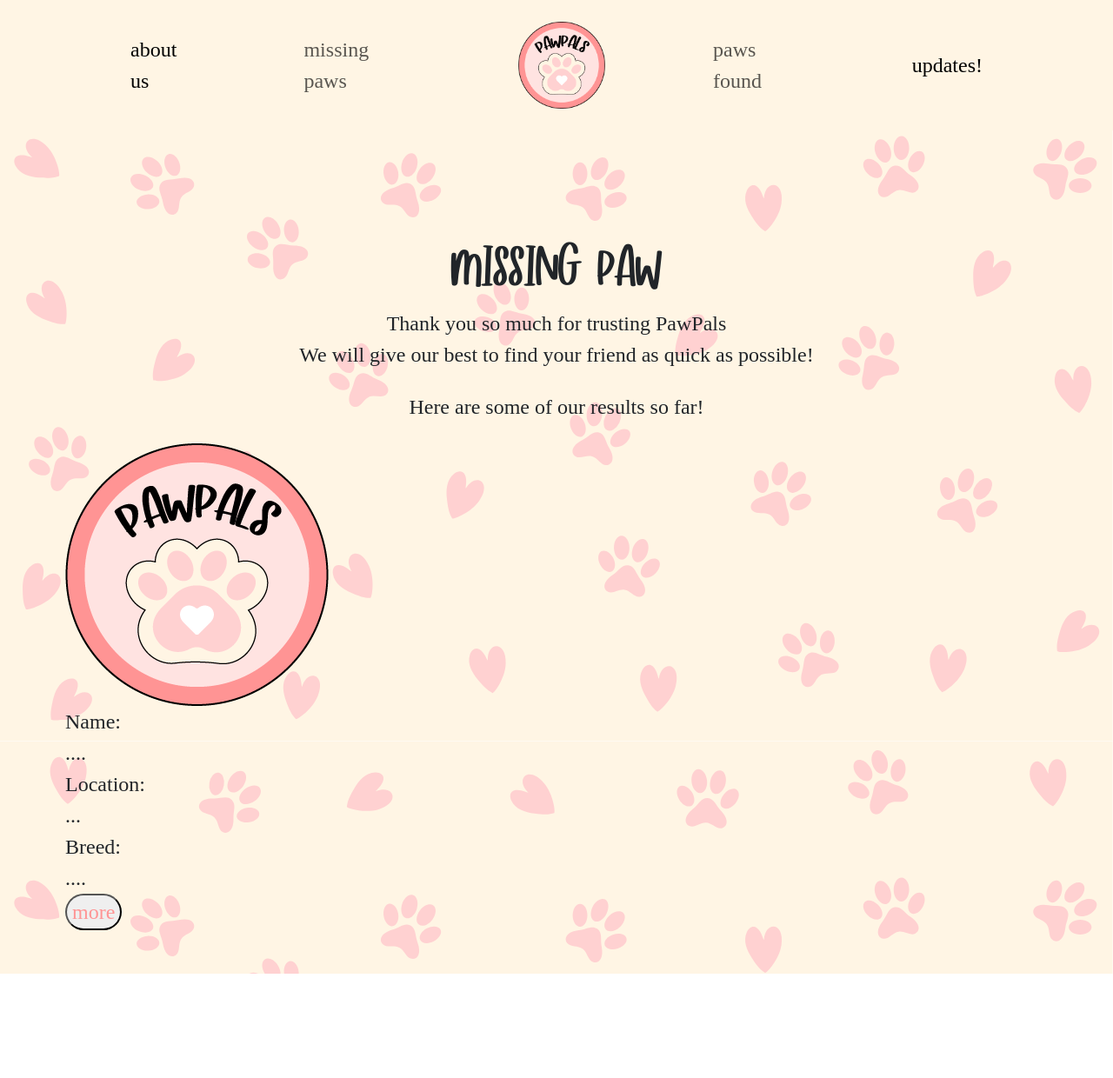
After one commit to newcoder2005/Lost-Found, a Flask app: template templates/missing-paw-results.html in a window 1280 px wide. The commit adds this page. Shown: the whole page at 87% size. Run offline with Flask 3, Linux system fonts and the light colour scheme; the template is opened without the code that fills it, so the values that code supplies are empty; some web fonts are replaced.

Commit message:
missing paw results page

```diff
--- /dev/null
+++ b/templates/missing-paw-results.html
@@ -0,0 +1,79 @@
+<!DOCTYPE html>
+<html lang="en">
+<head>
+    <meta charset="UTF-8">
+    <meta name="viewport" content="width=device-width, initial-scale=1.0">
+    <title>Document</title>
+    <link rel="stylesheet" href="styles.css">
+    <link href="fonts/HeyCharlie.ttf" rel="stylesheet">
+    <link href="https://cdn.jsdelivr.net/npm/bootstrap@5.3.3/dist/css/bootstrap.min.css" rel="stylesheet" integrity="sha384-QWTKZyjpPEjISv5WaRU9OFeRpok6YctnYmDr5pNlyT2bRjXh0JMhjY6hW+ALEwIH" crossorigin="anonymous">
+</head>
+<body>
+    <div class="missing-paw-page">
+        <nav id="navbar" class="navbar navbar-expand-lg navbar-light fixed-top">
+            <div class="container d-flex justify-content-center align-items-center">
+              <ul class="navbar-nav d-flex align-items-center">
+                <li class="nav-item">
+                    <a class="nav-link active" aria-current="page" href="/index.html/#about-us">about us</a>
+                </li>
+                <li class="nav-item">
+                    <a class="nav-link" href="/missing-paw.html">missing paws</a>
+                </li>
+                <li class="nav-item">
+                    <a class="nav-link active" aria-current="page" href="/">
+                        <img id="logo" src="/images/logo.png" alt="logo">
+                    </a>
+                </li>
+                <li class="nav-item">
+                    <a class="nav-link" href="#">paws found</a>
+                </li>
+                <li class="nav-item">
+                    <a class="nav-link active">updates!</a>
+                </li>
+              </ul>
+            </div>
+        </nav>
+        <div class="missing-paw-content">
+          <div class="title text-center">
+              <h1>MISSING PAW</h1>
+              <p>Thank you so much for trusting PawPals<br>We will give our best to find your friend as quick as possible!</p>
+              <p>Here are some of our results so far!</p>
+          </div>
+          <div class="missing-paw-results-container">
+            <div class="missing-paw-results-row">
+              <div class="missing-paw-results-box">
+                <div class="pet-results-image"><img src="../static/images/logo.png" alt="Kurt photo"></div>
+                <div class="pet-results-info">
+                  <div>
+                    <div class="pet-results-detail title" name="name">Name:</div>
+                    <div class="pet-results-detail info" name="namein4">....</div>
+                  </div>
+                  <div>
+                    <div class="pet-results-detail title" name="location">Location:</div>
+                    <div class="pet-results-detail info" name="locationin4">...</div>
+                  </div>
+                  <div>
+                    <div class="pet-results-detail title" name="breed">Breed:</div>
+                    <div class="pet-results-detail info" name="breedin4">....</div>
+                  </div>
+                </div>
+                <div class="more-button"><button class="more-pink-button rounded-pill">more</button></div>
+              </div>
+              <div class="missing-paw-results-box"></div>
+              <div class="missing-paw-results-box"></div>
+              <div class="missing-paw-results-box"></div>
+              <div class="missing-paw-results-box"></div>
+              <div class="missing-paw-results-box"></div>
+              <div class="missing-paw-results-box"></div>
+              <div class="missing-paw-results-box"></div>
+              <div class="missing-paw-results-box"></div>
+              <div class="missing-paw-results-box"></div>
+              <div class="missing-paw-results-box"></div>
+              <div class="missing-paw-results-box"></div>
+            </div>
+          </div>
+        </div>
+
+    </div>
+</body>
+</html>
--- a/templates/missing-paw.html
+++ b/templates/missing-paw.html
@@ -43,7 +43,7 @@
                     <p>LOST A PAW? WE'RE ON IT!</p>
                     <p>Find a report lost pet - quick, easy, and free!</p>
                 </div>
-                <form action= "/paw_completed" method="POST" enctype="multipart/form-data">
+                <form action="/paw_completed" method="POST" enctype="multipart/form-data">
                     <div class="row g-3">
                         <div class="col">
                             <label for="pets-name">What is your pet's name? *</label>
--- a/templates/paw_found.html
+++ b/templates/paw_found.html
@@ -43,7 +43,7 @@
                     <p>LOST A PAW? WE'RE ON IT!</p>
                     <p>Find a report lost pet - quick, easy, and free!</p>
                 </div>
-                <form action= "/thank_you" method="POST" enctype="multipart/form-data">
+                <form action="/thank_you" method="POST" enctype="multipart/form-data">
                     <div class="row g-3">
                         <div class="col">
                             <label for="pets-name">What is your pet's name? *</label>
```
Also changed, not shown: static/styles.css (+91 -4 lines), static/images/kurt.png (added).
